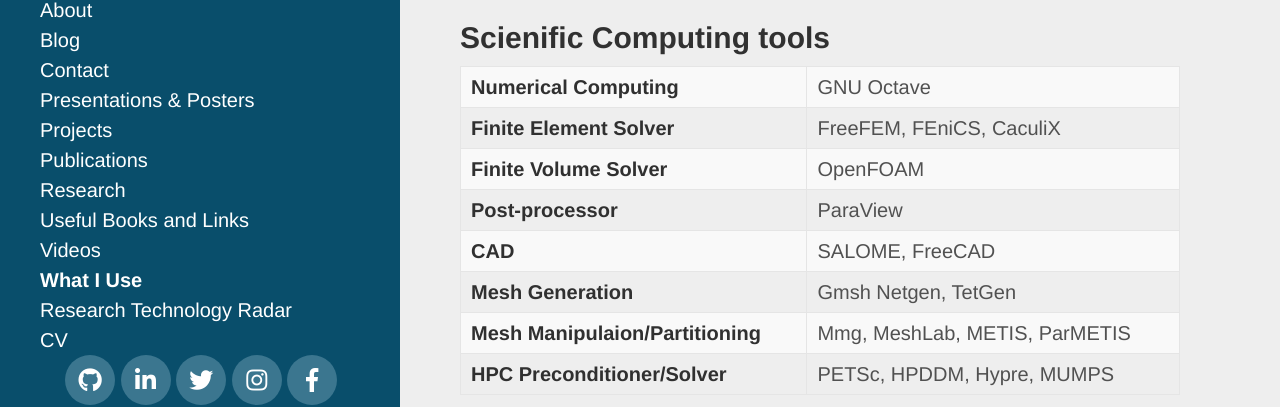
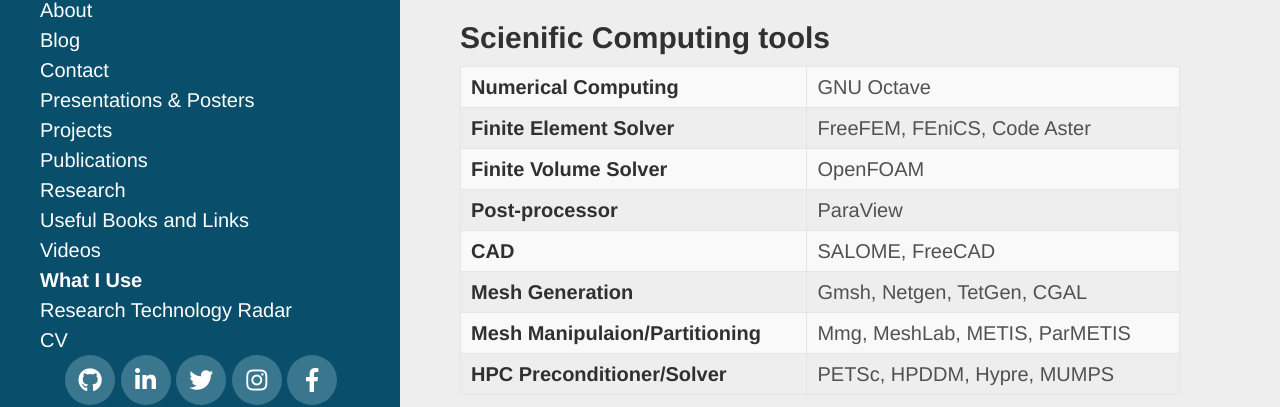
Before and after one commit to mbarzegary/mbarzegary.github.io, a Jekyll site: the page built from whatiuse.md, in a window 1280 px wide and 900 px high, scrolled down 1117 px. Shown: the part 405-812 px from the top of the window. Built offline with Jekyll 4.4.1, drawn with Linux system fonts in a browser that asks for light colours; nearby versions of some CDN libraries; some web fonts are replaced.

Commit message:
update what i use page

```diff
--- a/whatiuse.md
+++ b/whatiuse.md
@@ -36,10 +36,10 @@
 ## Scienific Computing tools
 
 **Numerical Computing** | GNU Octave
-**Finite Element Solver** | FreeFEM, FEniCS, CaculiX
+**Finite Element Solver** | FreeFEM, FEniCS, Code Aster
 **Finite Volume Solver** | OpenFOAM
 **Post-processor** | ParaView
 **CAD** | SALOME, FreeCAD
-**Mesh Generation** | Gmsh Netgen, TetGen
+**Mesh Generation** | Gmsh, Netgen, TetGen, CGAL
 **Mesh Manipulaion/Partitioning** | Mmg, MeshLab, METIS, ParMETIS
 **HPC Preconditioner/Solver** | PETSc, HPDDM, Hypre, MUMPS
```
Also changed, not shown: 2 other files.
